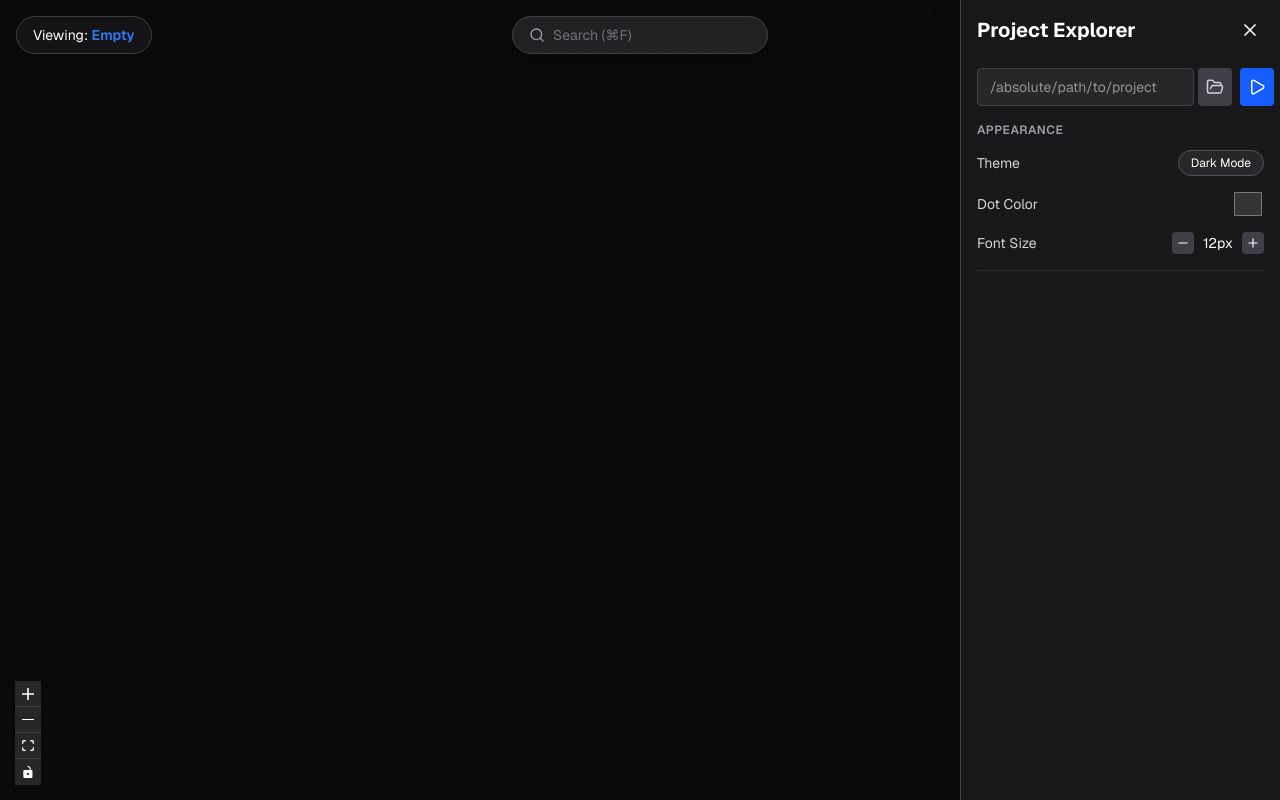
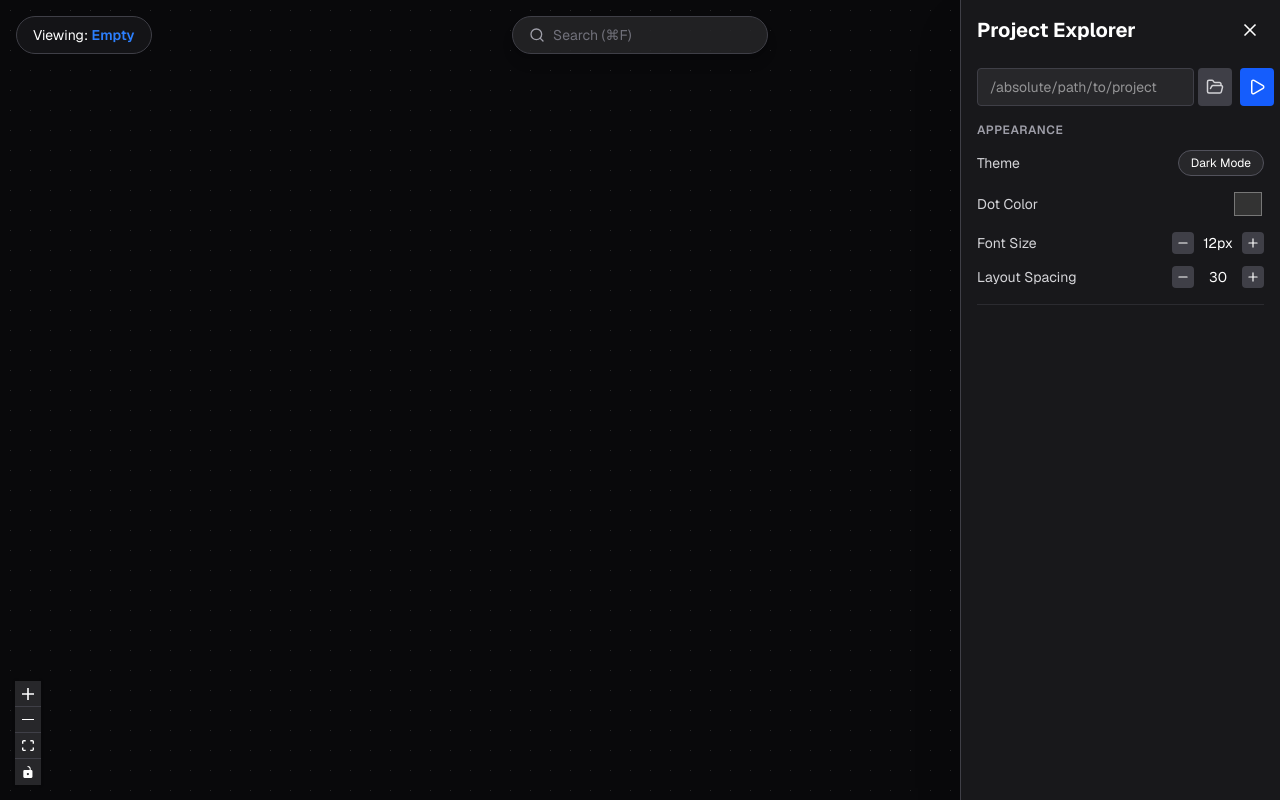
Before and after one commit to pramethg/CodeMapVisualizer, a Next.js app in the folder frontend/: page / in a window 1280 px wide. Built offline with nearby package versions, Linux system fonts and the light colour scheme.

Commit message:
feat: Add a layout spacing control to the sidebar that dynamically adjusts mind map node separation.

```diff
--- a/frontend/src/app/page.tsx
+++ b/frontend/src/app/page.tsx
@@ -4,7 +4,7 @@ import React, { useState } from "react";
 import Sidebar from "@/components/Sidebar";
 import MindMap from "@/components/MindMap";
 import { Menu } from "lucide-react";
-import { FileNode } from "@/types";
+import { FileNode, ScanFileResponse } from "@/types";
 import { scanFile, addComment, saveComments } from "@/lib/api";
 import { fileToGraph } from "@/lib/graphUtils";
 import { Node, Edge } from "@xyflow/react";
@@ -17,20 +17,31 @@ export default function Home() {
   const [darkMode, setDarkMode] = useState(true);
   const [dotColor, setDotColor] = useState("#333333");
   const [fontSize, setFontSize] = useState(12);
+  const [spacing, setSpacing] = useState(30); // Default spacing
   const [comments, setComments] = useState<{ nodeLabel: string; text: string }[]>([]);
   const [currentPath, setCurrentPath] = useState<string>("");
+  const [scanResult, setScanResult] = useState<ScanFileResponse | null>(null);
 
   const handleFolderLoaded = (rootNode: FileNode) => {
     setCurrentView(`Folder: ${rootNode.name}`);
   };
 
+  // Re-calculate layout when spacing or data changes
+  React.useEffect(() => {
+    if (scanResult && currentPath) {
+      const fileName = currentPath.split('/').pop() || "File";
+      const { nodes: newNodes, edges: newEdges } = fileToGraph(scanResult, fileName, spacing);
+      setNodes(newNodes);
+      setEdges(newEdges);
+    }
+  }, [spacing, scanResult, currentPath]);
+
   const handleFileSelect = async (path: string) => {
     try {
       const result = await scanFile(path);
       const fileName = path.split('/').pop() || "File";
-      const { nodes: newNodes, edges: newEdges } = fileToGraph(result, fileName);
-      setNodes(newNodes);
-      setEdges(newEdges);
+
+      setScanResult(result); // Trigger layout effect
       setCurrentView(`File: ${fileName}`);
       setCurrentPath(path);
 
@@ -54,6 +65,17 @@ export default function Home() {
       const result = await addComment(currentPath, nodeLabel, text);
       if (result.comments) {
         setComments(result.comments);
+        // Also update scanResult to keep comments in sync for re-layouts if needed
+        // Assuming addComment returns updated structure or just comments?
+        // Usually addComment returns ScanFileResponse or similar.
+        // For safe side, we rely on comments state for Sidebar, but graph might need update if comments are nodes.
+        // If comments are nodes, we might need to update scanResult.comments too.
+        if (scanResult) {
+          setScanResult({
+            ...scanResult,
+            comments: result.comments
+          });
+        }
       }
     } catch (e) {
       console.error(e);
@@ -67,6 +89,12 @@ export default function Home() {
       const result = await saveComments(currentPath, newComments);
       if (result.comments) {
         setComments(result.comments);
+        if (scanResult) {
+          setScanResult({
+            ...scanResult,
+            comments: result.comments
+          });
+        }
       }
     } catch (e) {
       console.error("Failed to save comments", e);
@@ -114,6 +142,8 @@ export default function Home() {
         setDotColor={setDotColor}
         fontSize={fontSize}
         setFontSize={setFontSize}
+        spacing={spacing}
+        setSpacing={setSpacing}
         comments={comments}
         currentFile={currentPath}
       />
--- a/frontend/src/components/Sidebar.tsx
+++ b/frontend/src/components/Sidebar.tsx
@@ -15,7 +15,10 @@ interface SidebarProps {
   dotColor: string;
   setDotColor: (value: string) => void;
   fontSize: number;
+
   setFontSize: (value: number) => void;
+  spacing: number;
+  setSpacing: (value: number) => void;
   comments?: { nodeLabel: string; text: string }[];
   currentFile?: string;
 }
@@ -37,6 +40,8 @@ export default function Sidebar({
   fontSize,
   setFontSize,
   comments,
+  spacing,
+  setSpacing,
   currentFile
 }: SidebarProps) {
   const [path, setPath] = useState("");
@@ -273,6 +278,28 @@ export default function Sidebar({
                 </button>
               </div>
             </div>
+
+            {/* Spacing Control */}
+            <div className="flex items-center justify-between mt-3">
+              <span className="text-sm text-zinc-300">Layout Spacing</span>
+              <div className="flex items-center gap-2">
+                <button
+                  onClick={() => setSpacing(Math.max(10, spacing - 10))}
+                  className={`p-1 rounded transition-colors ${darkMode ? 'bg-zinc-700 hover:bg-zinc-600' : 'bg-zinc-200 hover:bg-zinc-300'}`}
+                  title="Decrease spacing"
+                >
+                  <Minus size={14} />
+                </button>
+                <span className="text-sm w-8 text-center">{spacing}</span>
+                <button
+                  onClick={() => setSpacing(Math.min(100, spacing + 10))}
+                  className={`p-1 rounded transition-colors ${darkMode ? 'bg-zinc-700 hover:bg-zinc-600' : 'bg-zinc-200 hover:bg-zinc-300'}`}
+                  title="Increase spacing"
+                >
+                  <Plus size={14} />
+                </button>
+              </div>
+            </div>
           </div>
 
           {/* FILE TREE */}
```
